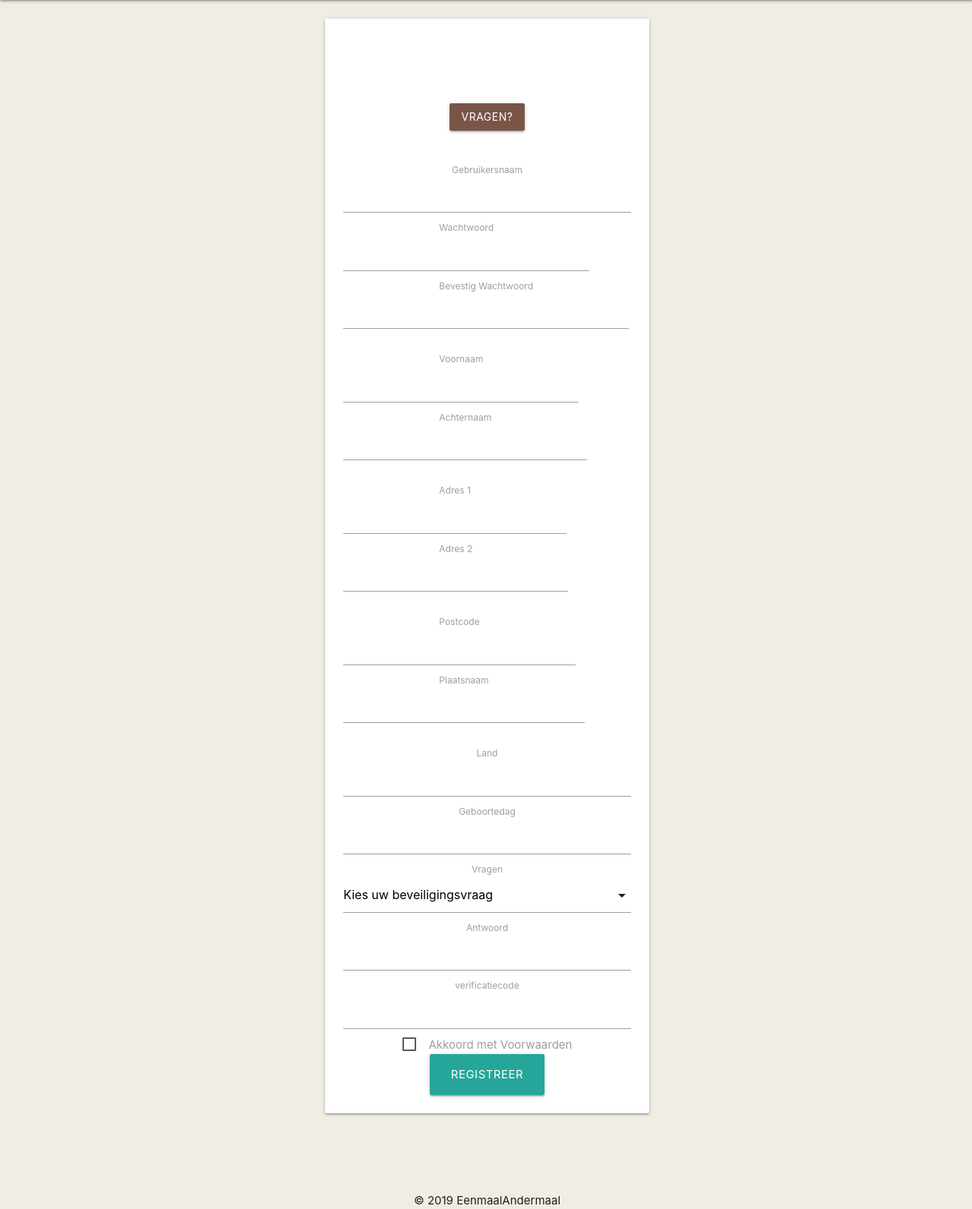
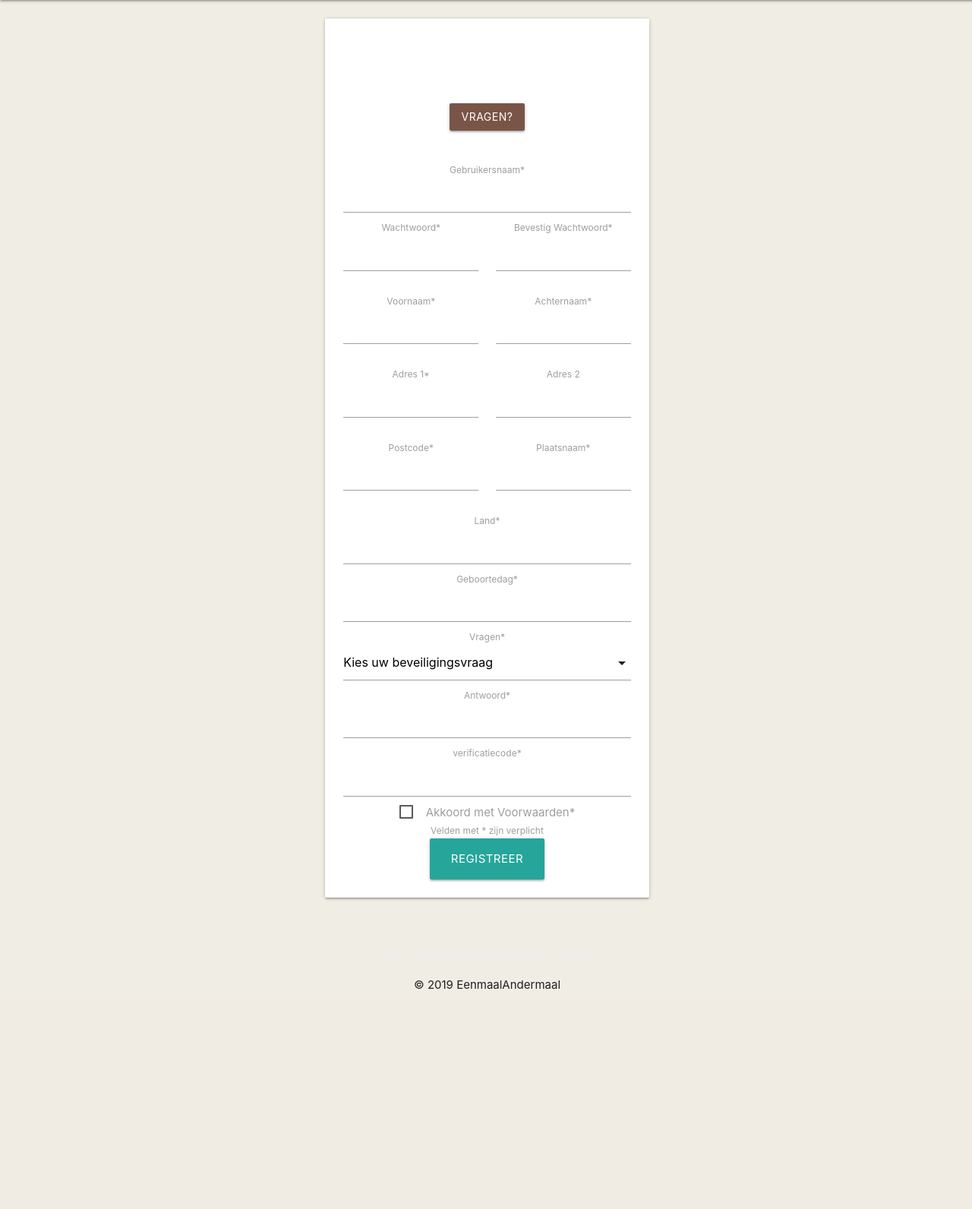
Before and after one commit to morrisjanssen01/I-Project-2019-2020, a PHP site: page /Register.php?msg=emptyFields in a window 1280 px wide. Shown: the part 64-1656 px from the top of the page at 76% size. After the commit the page ends 1367 px from the top, so only its background shows below. Run offline with PHP 8.4, Linux system fonts and the light colour scheme; data that the repository does not hold is empty; some libraries are stand-ins or nearby versions.

Commit message:
het werkt aaaaaaaaaaaaaaaaaaaaaaaaaaah (niet aankomen FOEI) stout

```diff
--- a/Register.php
+++ b/Register.php
@@ -30,59 +30,59 @@ include 'helpers/redirect.php';
                                 <div class="card-content">
                                     <form action="helpers/registerScript.php" method="post">
                                         <div class="form-field">
-                                            <label for="username">Gebruikersnaam</label>
+                                            <label for="username">Gebruikersnaam*</label>
                                             <input type="text" name="username" id="username" pattern="[a-zA-Z0-9_]{1,50}" title="je kunt alleen letter cijfers en de underscore gebruiken in uw gebruikersnaam" required>
                                         </div>
                                         <div class="row">
-                                            <div class="col 6 form-field">
-                                                <label for="password">Wachtwoord</label>
+                                            <div class="col s6 form-field">
+                                                <label for="password">Wachtwoord*</label>
                                                 <input type="password" name ="password" id="password" pattern="(?=.*\d)(?=.*[a-z])(?=.*[A-Z]).{8,}" title="het wachtwoord moet een hoofdletter, een kleine letter, een cijfer en minmaal 8 karakters bevatten" required>
                                             </div>
-                                            <div class="col 6 form-field">
-                                                <label for="repeat password">Bevestig Wachtwoord</label>
+                                            <div class="col s6 form-field">
+                                                <label for="repeat password">Bevestig Wachtwoord*</label>
                                                 <input type="password" name="repeatpassword" id="repeatpassword" pattern="(?=.*\d)(?=.*[a-z])(?=.*[A-Z]).{8,}" title="het wachtwoord moet een hoofdletter, een kleine letter, een cijfer en minmaal 8 karakters bevatten" required>
                                             </div>
                                         </div>
                                         <div class="row">
-                                            <div class="col 6 form-field">
-                                                <label for="firstName">Voornaam</label>
+                                            <div class="col s6 form-field">
+                                                <label for="firstName">Voornaam*</label>
                                                 <input type="text" name="firstName" id="firstName" required>
                                             </div>
-                                            <div class="col 6 form-field">
-                                                <label for="lastName">Achternaam</label>
+                                            <div class="col s6 form-field">
+                                                <label for="lastName">Achternaam*</label>
                                                 <input type="text" name="lastName" id="lastName" required>
                                             </div>
                                         </div>
                                         <div class="row">
-                                            <div class="col 6 form-field">
-                                                <label for="adress1">Adres 1</label>
+                                            <div class="col s6 form-field">
+                                                <label for="adress1">Adres 1*</label>
                                                 <input type="text" name="adress1" id="adress1" required>
                                             </div>
-                                            <div class="col 6 form-field">
+                                            <div class="col s6 form-field">
                                                 <label for="adress2">Adres 2</label>
                                                 <input type="text" name="adress2" id="adress2">
                                             </div>
                                         </div>
                                         <div class="row">
-                                        <div class="col 6 form-field">
-                                            <label for="postalCode">Postcode</label>
+                                        <div class="col s6 form-field">
+                                            <label for="postalCode">Postcode*</label>
                                             <input type="text" name="postalCode" id="postalCode" pattern="[0-9A-Za-z]{7,7}" title="vul een geldige postcode in" required>
                                         </div>
-                                        <div class="col 6 form-field">
-                                            <label for="city">Plaatsnaam</label>
+                                        <div class="col s6 form-field">
+                                            <label for="city">Plaatsnaam*</label>
                                             <input type="text" name="city" id="city" required>
                                         </div>
                                         </div>
                                         <div class="form-field">
-                                            <label for="land">Land</label>
+                                            <label for="land">Land*</label>
                                             <input type="text" name="land" id="land" required>
                                         </div>
                                         <div class="form-field">
-                                            <label for="birthDate">Geboortedag</label>
+                                            <label for="birthDate">Geboortedag*</label>
                                             <input type="text" name="birthdate" id="birthDate" class="datepicker" pattern="[0-9]{8,8}" title="Vul uw geboorte datum in als: JaarMaandDatum" required>
                                         </div>
                                         <div class="form-field">
-                                            <label for="questionList">Vragen</label>
+                                            <label for="questionList">Vragen*</label>
                                             <select name="questionList" id="questionList" required>
                                                 <option value="" disabled selected>Kies uw beveiligingsvraag</option>
                                                 <option value="1">Hoe heet uw huisdier?</option>
@@ -91,18 +91,19 @@ include 'helpers/redirect.php';
                                             </select>
                                         </div>
                                         <div class="form-field">
-                                            <label for="answer">Antwoord</label>
+                                            <label for="answer">Antwoord*</label>
                                             <input type="text" name="answer" id="answer" required>
                                         </div>
                                         <div class="form-field">
-                                            <label for="verification">verificatiecode</label>
+                                            <label for="verification">verificatiecode*</label>
                                             <input type="text" name="verificationcode" pattern="[0-9]{6,6}" title="De verificatie code is altijd 6 cijfers lang" id="verificationcode" required>
                                         </div>
                                         <div class="form-field">
                                             <label>
                                                 <input type="checkbox" id="remember" required>
-                                                <span>Akkoord met Voorwaarden</span>
-                                            </label>
+                                                <span>Akkoord met Voorwaarden*</span>
+                                            </label><br>
+                                            <label><span>Velden met * zijn verplicht</span></label>
                                         </div>
                                         <div class="form-field">
                                             <button class="btn-large warmSand darken-2" name="submit" id="submit">Registreer</button>
```
